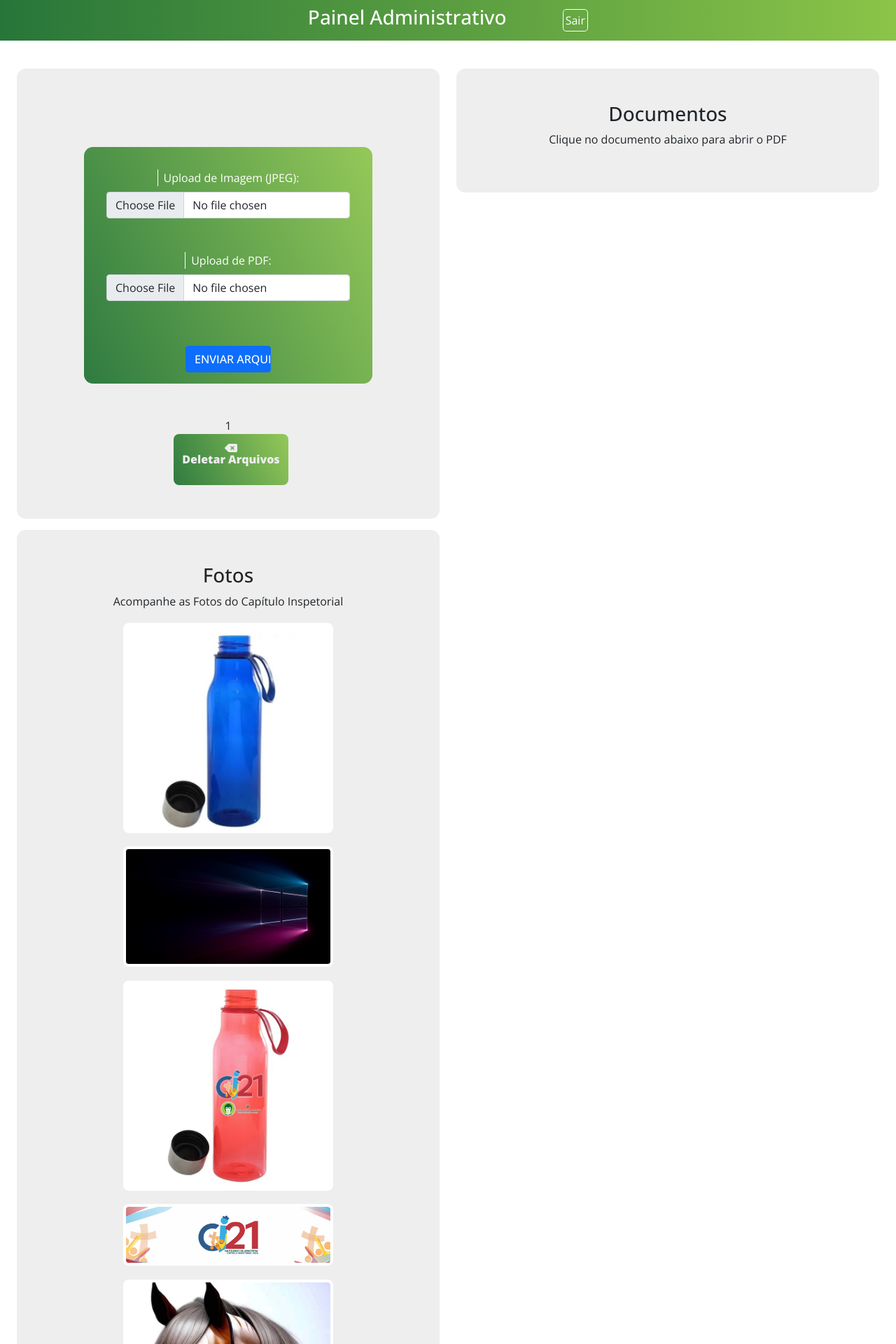
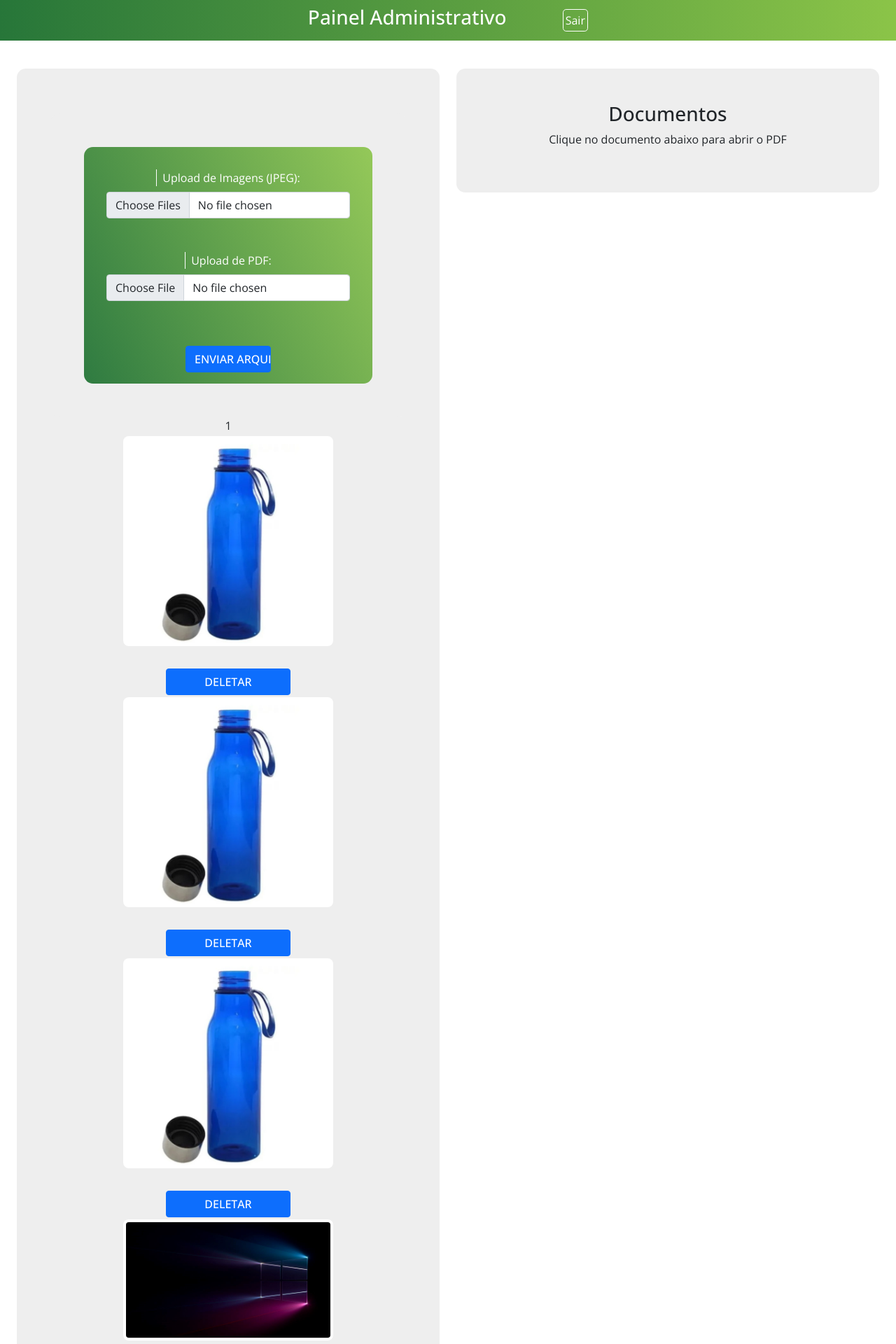
Before and after one commit to felip-araujo/capitulo, a PHP site: page /php/admin-dash.php in a window 1280 px wide. Shown: the top 1920 px of the page at 70% size. Run offline with PHP 8.4, Linux system fonts and the light colour scheme; the visitor is signed in with stand-in values (Sample User, id 1); some libraries are stand-ins or nearby versions; some web fonts are replaced.

Commit message:
resolver bugs de envio de imagens

```diff
--- a/assets/css/main.css
+++ b/assets/css/main.css
@@ -131,11 +131,6 @@ h1 span {
     padding: .2rem;
 }
 
-.upload{
-    /* display: contents;
-    align-items: center;
-    justify-content: center; */
-}
 
 .fa-solid.fa-delete-left, .fa-solid.fa-upload {
     color: #eee;
@@ -146,7 +141,7 @@ h1 span {
     margin-left: .5rem;
 }
 
-.fas.fa-download{
+.fas.fa-download {
     background-color: #77777760;
     padding: .5rem;
     border-radius: 1rem;
--- a/php/admin-dash.php
+++ b/php/admin-dash.php
@@ -38,13 +38,11 @@ if (!isset($_SESSION['autenticado']) || $_SESSION['autenticado'] !== true) {
     <div class="row mt-5">
         <div class="col-md-6">
             <div class="area">
-                <?= include 'upload.php' ?>
+                <?= include 'upload.php'; include 'processar_upload.php' ?>
                 <!-- <div class="upload"> <a href="upload.php">
                         <i class="fa-solid fa-upload"><p>Adicionar novos arquivos</p></i>
                     </a></div> -->
-                <div class="upload"> <a href="">
-                        <i class="fa-solid fa-delete-left"><p>Deletar Arquivos</p></i>
-                    </a></div>
+                <?= include 'delete.php'?>
             </div>
             <div class="area">
                 <h2 class="h3">Fotos</h2>
--- a/php/autenticar.php
+++ b/php/autenticar.php
@@ -16,6 +16,7 @@ $usuario = $qr->fetch(PDO::FETCH_ASSOC);
 
 if ($email === 'admin@isma.org.br' && $usuario && $usuario['senha'] === $senha ) {
     $_SESSION['autenticado'] = true;
+    $_SESSION['nivel_acesso'] = 'admin';
     header('Location: admin-dash.php');
 } else {
     if ($usuario && $usuario['senha'] === $senha) {
--- a/php/dashboard.php
+++ b/php/dashboard.php
@@ -37,7 +37,7 @@ if (!isset($_SESSION['autenticado']) || $_SESSION['autenticado'] !== true) {
         <div class="col-md-6">
             <div class="area">
                 <h2 class="h3">Fotos</h2>
-                <p class="p">Acompanhe as Fotos do Capítulo Inspetorial</p>
+                <p class="p">Acompanhe as Fotos do Capítulo</p>
                 <?php
                 // Listar todos os arquivos JPG no diretório de destino
                 $diretorio_destino = '../files/';
--- /dev/null
+++ b/php/delete.php
@@ -0,0 +1,58 @@
+<?php
+
+// Diretório onde as imagens estão armazenadas
+$diretorio_destino = '../files/';
+
+// Verifica se o formulário foi submetido e se um arquivo foi selecionado para exclusão
+if(isset($_POST['arquivo'])) {
+    // Obtém o nome do arquivo a ser excluído
+    $arquivo = $_POST['arquivo'];
+
+    // Verifica se o arquivo existe no diretório
+    if(file_exists($diretorio_destino . $arquivo)) {
+        // Exclui o arquivo
+        unlink($diretorio_destino . $arquivo);
+        echo "Arquivo '$arquivo' excluído com sucesso.";
+    } else {
+        echo "O arquivo '$arquivo' não foi encontrado.";
+    }
+}
+?>
+
+<!DOCTYPE html>
+<html lang="en">
+<head>
+<meta charset="UTF-8">
+<meta name="viewport" content="width=device-width, initial-scale=1.0">
+<title>Deletar Imagem</title>
+</head>
+<body>
+
+<?php
+// Listar todos os arquivos JPG no diretório de destino
+$arquivos = scandir($diretorio_destino);
+foreach ($arquivos as $arquivo) {
+    if ($arquivo != '.' && $arquivo != '..' && pathinfo($arquivo, PATHINFO_EXTENSION) == 'jpg') {
+        // Exibe a imagem
+        echo '<div>';
+        echo '<img src="' . $diretorio_destino . $arquivo . '" alt="' . $arquivo . '" class="img-thumbnail mb-3">';
+
+        // Adiciona o formulário para deletar a imagem (apenas se o usuário for um administrador)
+        echo '<form method="post">';
+        echo '<input type="hidden" name="arquivo" value="' . $arquivo . '">';
+        echo '<button type="submit" class=" btn btn-primary">Deletar</button>';
+        echo '</form>';
+
+        echo '</div>';
+    }
+}
+?>
+
+</body>
+
+<!-- CSS do Bootstrap -->
+<link href="https://cdn.jsdelivr.net/npm/bootstrap@5.1.3/dist/css/bootstrap.min.css" rel="stylesheet">
+
+<!-- JavaScript do Bootstrap (opcional, mas necessário para funcionalidades como dropdowns, modals, etc.) -->
+<script src="https://cdn.jsdelivr.net/npm/bootstrap@5.1.3/dist/js/bootstrap.bundle.min.js"></script>
+</html>
--- a/php/processar_upload.php
+++ b/php/processar_upload.php
@@ -1,29 +1,33 @@
 <?php
 $diretorio_destino = '../files/'; // Diretório de destino dos uploads
 
-// Processar upload de imagem
-if(isset($_FILES['imagem'])) {
-    $imagem_nome = $_FILES['imagem']['name'];
-    $imagem_tmp = $_FILES['imagem']['tmp_name'];
+// Processar upload de imagens
+if(isset($_FILES['imagens'])) {
+    foreach ($_FILES['imagens']['tmp_name'] as $key => $tmp_name) {
+        $imagem_nome = $_FILES['imagens']['name'][$key];
+        $imagem_tmp = $_FILES['imagens']['tmp_name'][$key];
         $imagem_destino = $diretorio_destino . $imagem_nome;
 
         if(move_uploaded_file($imagem_tmp, $imagem_destino)) {
-        echo 'Imagem enviada com sucesso!';
+            echo "Imagem '$imagem_nome' enviada com sucesso!<br>";
         } else {
-        echo 'Erro ao enviar imagem. Verifique as permissões do diretório de destino.';
+            echo "Erro ao enviar imagem '$imagem_nome'. Verifique as permissões do diretório de destino.<br>";
+        }
     }
 }
 
-// Processar upload de PDF
+// Processar upload de PDFs
 if(isset($_FILES['pdf'])) {
-    $pdf_nome = $_FILES['pdf']['name'];
-    $pdf_tmp = $_FILES['pdf']['tmp_name'];
+    foreach ($_FILES['pdf']['tmp_name'] as $key => $tmp_name) {
+        $pdf_nome = $_FILES['pdf']['name'][$key];
+        $pdf_tmp = $_FILES['pdf']['tmp_name'][$key];
         $pdf_destino = $diretorio_destino . $pdf_nome;
 
         if(move_uploaded_file($pdf_tmp, $pdf_destino)) {
-        echo 'PDF enviado com sucesso!';
+            echo "PDF '$pdf_nome' enviado com sucesso!<br>";
         } else {
-        echo 'Erro ao enviar PDF. Verifique as permissões do diretório de destino.';
+            echo "Erro ao enviar PDF '$pdf_nome'. Verifique as permissões do diretório de destino.<br>";
+        }
     }
 }
 ?>
--- a/php/upload.php
+++ b/php/upload.php
@@ -4,29 +4,28 @@
 <head>
     <meta charset="UTF-8">
     <meta name="viewport" content="width=device-width, initial-scale=1.0">
+    <title>Envio de Arquivos</title>
     <link rel="stylesheet" href="../assets/css/main.css">
     <link href="https://cdnjs.cloudflare.com/ajax/libs/font-awesome/6.0.0-beta3/css/all.min.css" rel="stylesheet">
-    <title>Envio de Arquivos</title>
+    <!-- CSS do Bootstrap -->
+    <link href="https://cdn.jsdelivr.net/npm/bootstrap@5.1.3/dist/css/bootstrap.min.css" rel="stylesheet">
 </head>
 
 <body>
     <div class="area">
         <form action="processar_upload.php" method="post" enctype="multipart/form-data" class="login-container">
-            <label class="form-label" for="imagem">Upload de Imagem (JPEG):</label>
-            <input class="form-control" type="file" name="imagem" accept="image/jpeg"><br><br>
+            <label class="form-label" for="imagens">Upload de Imagens (JPEG):</label>
+            <input class="form-control" type="file" name="imagens[]" id="imagens" accept="image/jpeg" multiple><br><br>
             <label class="form-label" for="pdf">Upload de PDF:</label>
             <input type="file" class="form-control" name="pdf" accept="application/pdf"><br><br>
             <input type="submit" value="Enviar Arquivos" class="btn btn-primary">
         </form>
     </div>
+
+    <!-- Script para carregar o Font Awesome de forma assíncrona -->
+    <script async src="https://kit.fontawesome.com/d4755c66d3.js" crossorigin="anonymous"></script>
+    <!-- JavaScript do Bootstrap (opcional, mas necessário para funcionalidades como dropdowns, modals, etc.) -->
+    <script src="https://cdn.jsdelivr.net/npm/bootstrap@5.1.3/dist/js/bootstrap.bundle.min.js"></script>
 </body>
 
-<script async src="https://kit.fontawesome.com/d4755c66d3.js" crossorigin="anonymous"></script>
-
-<!-- CSS do Bootstrap -->
-<link href="https://cdn.jsdelivr.net/npm/bootstrap@5.1.3/dist/css/bootstrap.min.css" rel="stylesheet">
-
-<!-- JavaScript do Bootstrap (opcional, mas necessário para funcionalidades como dropdowns, modals, etc.) -->
-<script src="https://cdn.jsdelivr.net/npm/bootstrap@5.1.3/dist/js/bootstrap.bundle.min.js"></script>
-
 </html>
```
Also changed, not shown: files/2 (1).jpg (added), files/2 (2).jpg (added), files/Captura de tela 2023-12-21 165014.png (added), files/Captura de tela 2023-12-21 165045.png (added), files/Captura de tela 2024-01-29 210932.png (added), files/Captura de tela 2024-01-29 211015.png (added), files/Captura de tela 2024-01-29 211025.png (added), files/Captura de tela 2024-01-29 211111.png (added), files/banner ci21(1).jpg (deleted), files/download (2).jpg (deleted), files/profile_set.jpg (deleted). Lines whose indentation alone changed are shown as unchanged.
